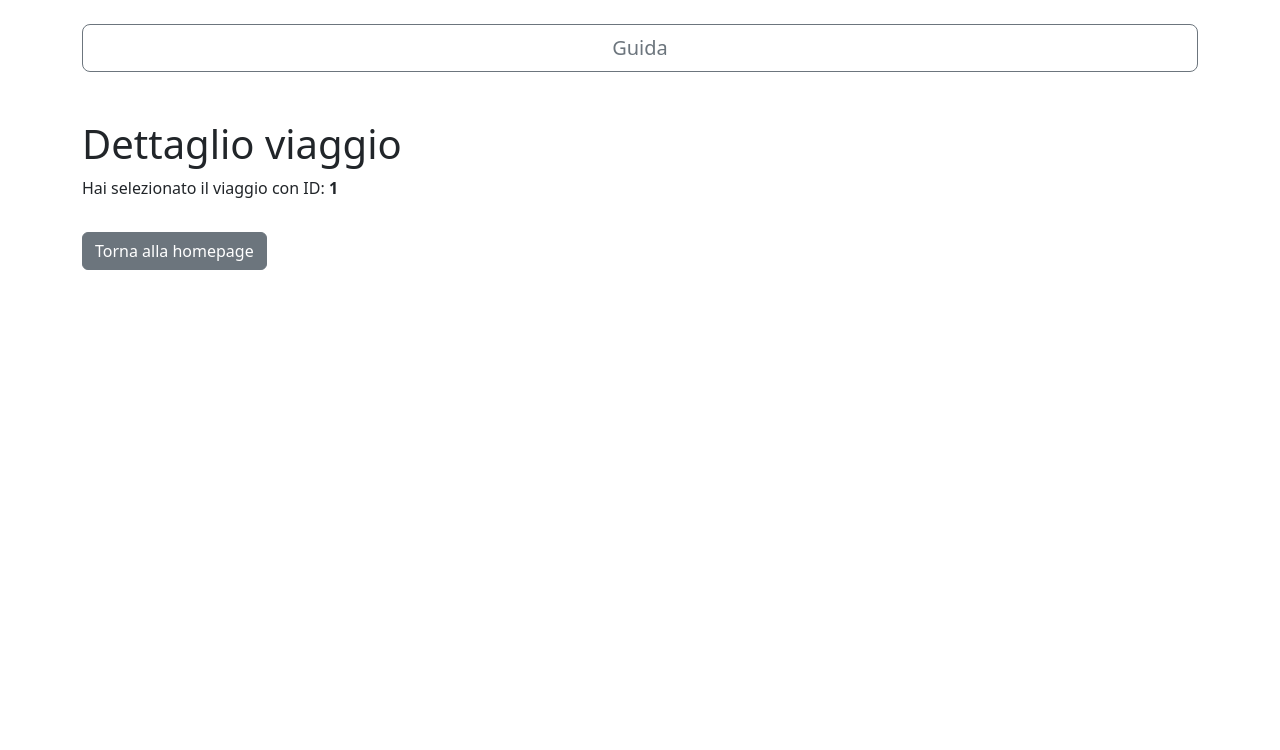
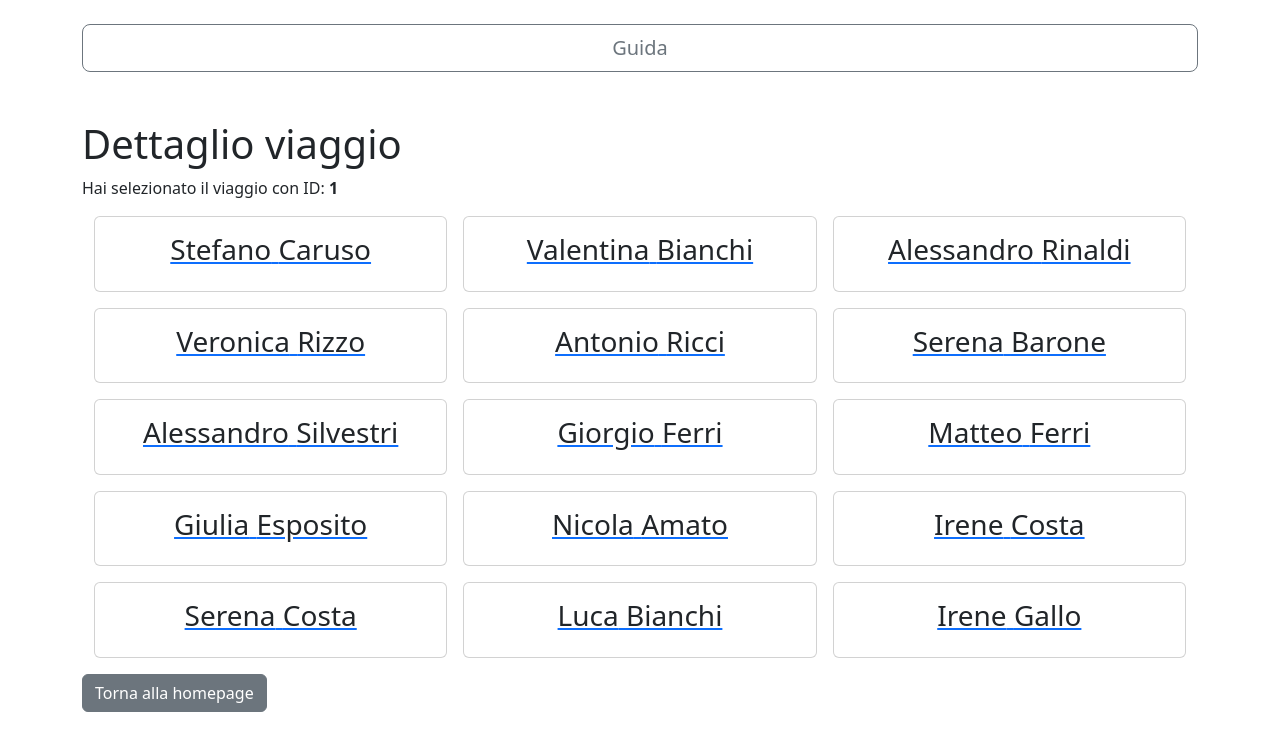
Before and after one commit to AndreaCatapano/react-prototipo-team-2, a React (Vite) app: page /trips/1 in a window 1280 px wide. Shown: the top 750 px of the page. Built offline with nearby package versions, Linux system fonts and the light colour scheme.

Commit message:
add: display trip users

```diff
--- a/src/pages/TripDetailPage.jsx
+++ b/src/pages/TripDetailPage.jsx
@@ -2,9 +2,15 @@ import { useParams, Link } from "react-router-dom";
 
 import { TourOperatorCard } from "../components/TourOperatorCard.jsx";
 
+import userDataDemo from "../data/userDataDemo"
+import UserCard from "../components/UserCard.jsx";
+
 // Pagina di dettaglio viaggio
 function TripDetailPage() {
   const { id } = useParams();
+
+  // filteriing user by id
+  const tripUsers = userDataDemo.filter(user => user.tripId == id)
 
   return (
     <>
@@ -17,6 +23,13 @@ function TripDetailPage() {
         <p>
           Hai selezionato il viaggio con ID: <strong>{id}</strong>
         </p>
+
+        <section class="container text-center">
+          <div class="row row-cols-3 g-3">
+            {tripUsers.map(user => <UserCard user={user} />)}
+          </div>
+        </section>
+
         <Link to="/" className="btn btn-secondary mt-3">
           Torna alla homepage
         </Link>
```
